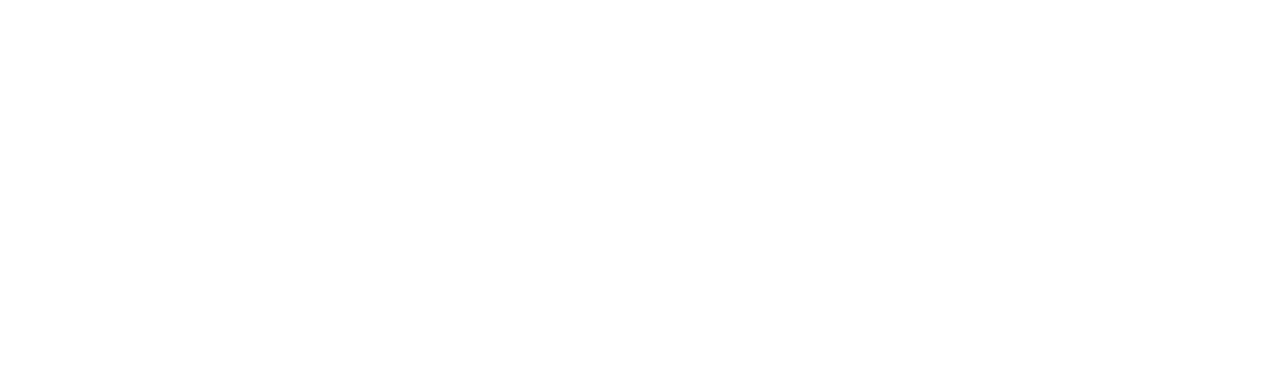
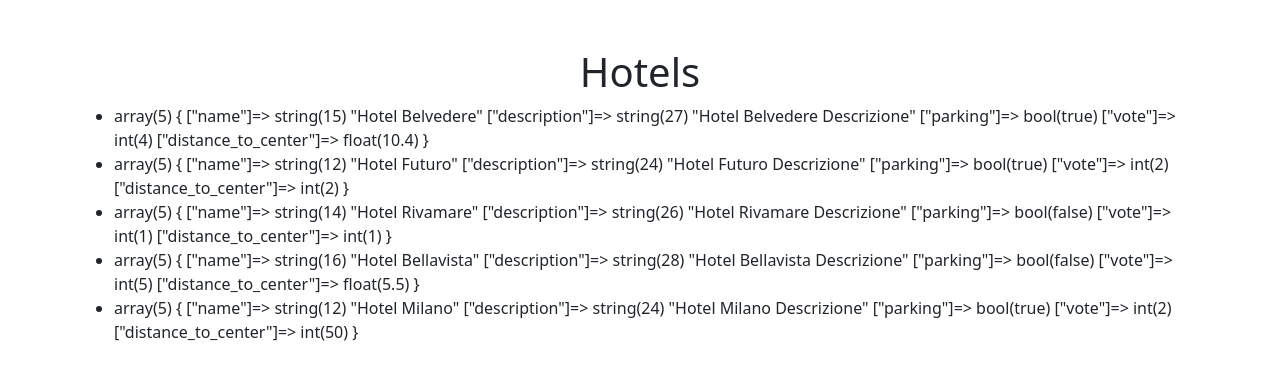
Before and after one commit to MattiaPiazzolla/php-hotel, a PHP site: page / in a window 1280 px wide. Before the commit the part shown is empty. Shown: the top 380 px of the page. Run offline with PHP 8.4, Linux system fonts and the light colour scheme.

Commit message:
[UPD] printed the hotels array informations

```diff
--- a/index.php
+++ b/index.php
@@ -42,3 +42,30 @@ $hotels = [
 ];
 
 ?>
+<!-- HTML -->
+ <!DOCTYPE html>
+ <html lang="en">
+ <head>
+    <meta charset="UTF-8">
+    <meta name="viewport" content="width=device-width, initial-scale=1.0">
+    <link href="https://cdn.jsdelivr.net/npm/bootstrap@5.3.3/dist/css/bootstrap.min.css" rel="stylesheet" integrity="sha384-QWTKZyjpPEjISv5WaRU9OFeRpok6YctnYmDr5pNlyT2bRjXh0JMhjY6hW+ALEwIH" crossorigin="anonymous">
+    <title>PHP Hotels</title>
+ </head>
+ <body>
+ <div class="container">
+     <h1 class="text-center mt-5">Hotels</h1>
+     <div class="row">
+        <div class="col-12">
+            <ul>
+                <?php foreach ($hotels as $hotel) { ?>
+                    <li>
+                        <?php var_dump($hotel); ?>
+                    </li>
+                 <?php } ?>
+            </ul>
+
+        </div>
+     </div>
+ </div>
+ </body>
+ </html>
```
Also changed, not shown: README.md.
